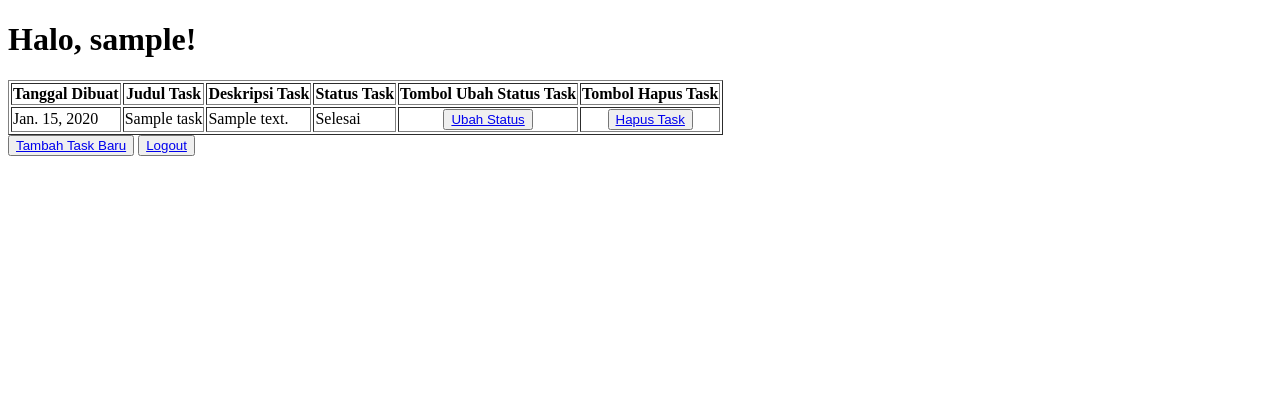
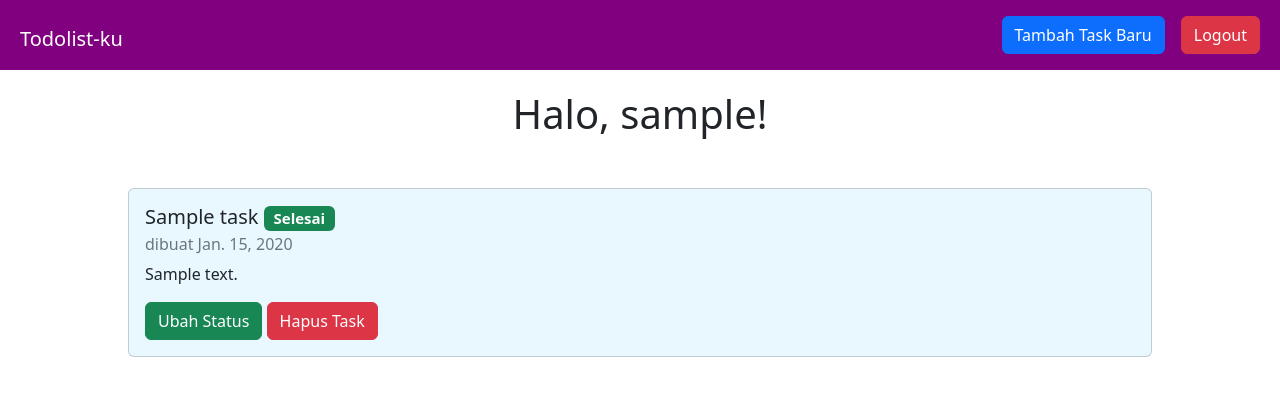
Before and after one commit to febriankimhan/tugas2-pbp, a Django app: page /todolist/ in a window 1280 px wide. Shown: the top 396 px of the page. Run offline with Django 4.2, Linux system fonts and the light colour scheme; a user stored in the database is signed in; tables that the repository leaves empty hold one stand-in row (values such as "Sample post").

Commit message:
tugas5 selesai

```diff
--- a/templates/base.html
+++ b/templates/base.html
@@ -5,6 +5,7 @@
 <head>
   <meta charset="UTF-8">
   <meta name="viewport" content="width=device-width, initial-scale=1.0">
+  <link href="https://cdn.jsdelivr.net/npm/bootstrap@5.2.1/dist/css/bootstrap.min.css" rel="stylesheet" integrity="sha384-iYQeCzEYFbKjA/T2uDLTpkwGzCiq6soy8tYaI1GyVh/UjpbCx/TYkiZhlZB6+fzT" crossorigin="anonymous">
   <link rel="stylesheet" href="{% static 'css/style.css' %}">
   {% block meta %}
   {% endblock meta %}
--- a/todolist/templates/todolist.html
+++ b/todolist/templates/todolist.html
@@ -5,36 +5,51 @@
 {% endblock meta %}
 
 {% block content %}
-<h1>Halo, {{username}}!</h1>
+<body style="margin-bottom: 100px;">
+    <nav class="navbar navbar-expand-lg" style="background-color: purple;">
+        <div class="container-fluid">
+            <div class="navbar-collapse" id="navbarSupportedContent">
+                <ul class="navbar-nav me-auto mb-2 mb-lg-0">
+                    <li class="nav-item">
+                        <a class="navbar-brand mb-0 h1 m-2" type="button" href="{% url 'todolist:show_todolist'%}" style="color: white;">Todolist-ku</a>
+                    </li>
+                </ul>
+            </div>
+            <ul class="navbar-nav me-auto mb-2 mb-lg-0">
+                <li class="nav-item">
+                    <a class="btn btn-primary m-2" type="button" href="{% url 'todolist:create-task' %}">Tambah Task Baru</a>
+                </li>
+                <li class="nav-item">
+                    <a class="btn btn-danger m-2" type="button" href="{% url 'todolist:logout' %}">Logout</a>
+                </li>
+            </ul>
+        </div>
+    </nav>
 
-<table border="1">
-    <tr>
-        <th>Tanggal Dibuat</th>
-        <th>Judul Task</th>
-        <th>Deskripsi Task</th>
-        <th>Status Task</th>
-        <th>Tombol Ubah Status Task</th>
-        <th>Tombol Hapus Task</th>
-    </tr>
-    {% comment %} Tambahkan data di bawah baris ini {% endcomment %}
-    {% for task in todolist %}
-        <tr>
-            <td>{{task.date}}</td>
-            <td>{{task.title}}</td>
-            <td>{{task.description}}</td>
-            {% if task.is_finished %}
-                <td>Selesai</td>
-            {% else %}
-                <td>Belum selesai</td>
-            {% endif %}
-            <td align="center"><button><a href="change-status/{{ task.id }}">Ubah Status</a></button></td>
-            <td align="center"><button><a href="delete-task/{{ task.id }}">Hapus Task</a></button></td>
-        </tr>
-    {% endfor %}
-</table>
+    {% if todolist %}
+        <h1 style="text-align: center; margin-top: 20px; margin-bottom: 50px;">Halo, {{username}}!</h1>
+        {% for task in todolist %}
+            <div class="card mb-3" style="width: 50rem; margin: auto; width: 80%; background-color: rgb(233, 248, 255);">
+                <div class="card-body">
+                    <h5 class="card-title">
+                        {{task.title}}
+                        {% if task.is_finished %}
+                            <span class="badge text-bg-success">Selesai</span>
+                        {% else %}
+                            <span class="badge text-bg-secondary">Belum Selesai</span>
+                        {% endif %}
+                    </h5>
+                    <h6 class="card-subtitle mb-2 text-muted">dibuat {{task.date}}</h6>
+                    <p class="card-text">{{task.description}}</p>
+                    <a class="btn btn-success" href="change-status/{{ task.id }}">Ubah Status</a>
+                    <a class="btn btn-danger" href="delete-task/{{ task.id }}">Hapus Task</a>
 
-
-<button><a href="{% url 'todolist:create-task' %}">Tambah Task Baru</a></button>
-<button><a href="{% url 'todolist:logout' %}">Logout</a></button>
-
+                </div>
+            </div>
+        {% endfor %}
+    {% else %}
+        <h1 style="text-align: center; margin-top: 20px;">Halo, {{username}}!</h1>
+        <p style="text-align: center;">Kamu tidak punya todolist, nih.</p>
+    {% endif %}
+</body>
 {% endblock content %}
```
Also changed, not shown: todolist/templates/create-task.html (+34 -19 lines), todolist/templates/login.html (+17 -19 lines), todolist/templates/register.html (+9 -2 lines).
